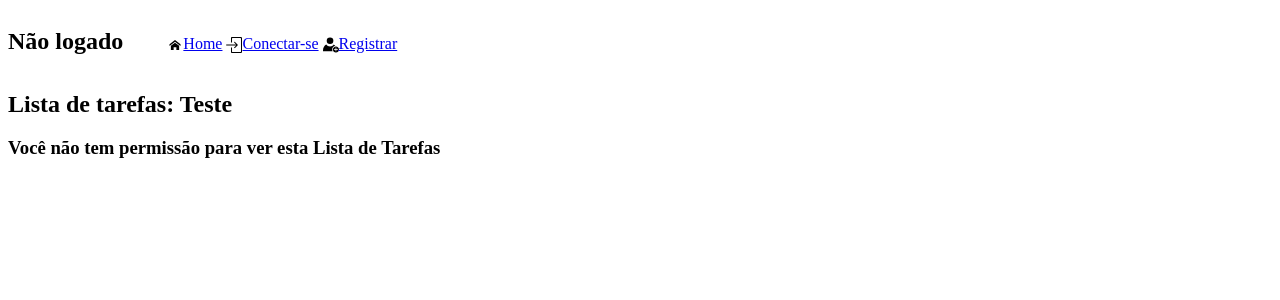
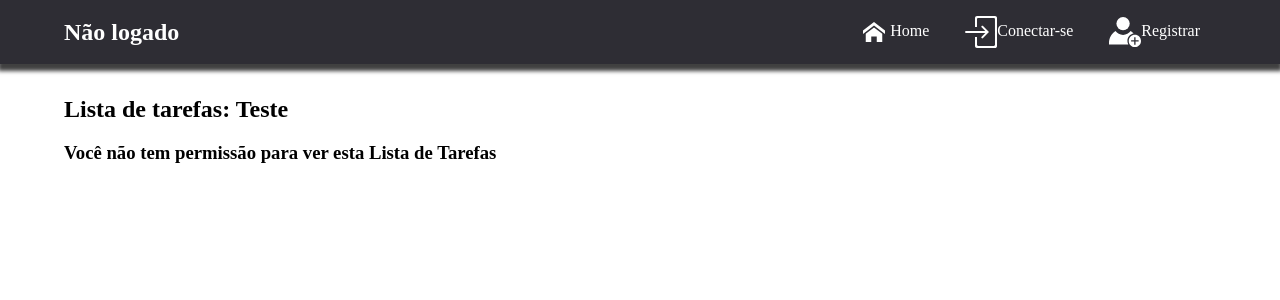
Before and after one commit to gabriel0alvesz/To-do_BD1, a Django app: page /lista/1 in a window 1280 px wide. Shown: the top 300 px of the page. Run offline with Django 4.2, Linux system fonts and the light colour scheme; data comes from the database, SQL or seed files in the repository.

Commit message:
Acabando o site - HTML Completo

```diff
--- a/TPBD1/lista_tarefas/static/scripts/controle_tarefas.js
+++ b/TPBD1/lista_tarefas/static/scripts/controle_tarefas.js
@@ -157,7 +157,15 @@ function pullBanco(){
                 tarefas.innerHTML = texto
             }
             else{
-                tarefas.innerHTML = "Não existe nenhuma tarefa nesta Lista"
+                texto = '<div class="tarefa" id="header_tarefas">'
+                texto += '<tag>Descrição da tarefa</tag>'
+                texto += '<tag>Data de Criação</tag>'
+                texto += '<tag>Data de Vencimento</tag>'
+                texto += '<tag>Concluída?</tag>'
+                texto += '<tag>Deletar?</tag>'
+                texto += '</div>'
+                texto += "Não existe nenhuma tarefa nesta Lista"
+                tarefas.innerHTML = texto
             }
         }
         else{
--- a/TPBD1/lista_tarefas/static/styles/lista.css
+++ b/TPBD1/lista_tarefas/static/styles/lista.css
@@ -9,6 +9,16 @@
     width: 1.4rem;
 }
 
+.tarefas {
+    margin-top: 1.5rem;
+    margin-bottom: 1.5rem;
+}
+
+#header_tarefas {
+    padding-bottom: 1rem;
+    font-size: 1.3rem;
+}
+
 .tarefas button{
     border: none;
     background-color: transparent;
@@ -17,12 +27,6 @@
     vertical-align: middle;
     width: auto;
     text-align: start;
-}
-
-#header_tarefas {
-    padding-top: 1rem;
-    padding-bottom: 1rem;
-    font-size: 1.3rem;
 }
 
 .nome_lista {
@@ -36,12 +40,8 @@
 
 .funcionalidade_adicional_tarefas {
     display: grid;
-    grid-template-columns: 49% 49%;
-    gap: 2%;
-}
-
-.funcionalidade_adicional_tarefas h2 {
-    margin: 0%;
+    grid-template-columns: 49% auto 49%;
+    gap: 1%;
 }
 
 .nova_tarefa {
--- a/TPBD1/lista_tarefas/static/styles/style.css
+++ b/TPBD1/lista_tarefas/static/styles/style.css
@@ -2,29 +2,68 @@
     box-sizing: border-box;
 }
 
-.icon_home{
-    width: 1em;
-}
-nav h2 {
-    display: inline;
+body {
+    margin: 0;
 }
 
-nav ul{
-    list-style: none;
+.icon_home{
+    width: 2rem;
+    filter: invert(1);
+}
+
+.main_nav {
+    display: flex;
+    flex-wrap: nowrap;
+    justify-content: space-between;
+    align-items: center;
+    background-color: hsla(245, 7%, 19%, 1);
+    color: white;
+    box-shadow: 0px 5px 4px 2px rgba(0, 0, 0, 0.75);
+    padding-left: 5%;
+    padding-right: 5%;
 }
 
 .main_nav h2 {
+    margin-top: 1rem;
+    margin-bottom: 1rem;
     display: inline-block;
 }
 
 .main_nav ul {
+    margin: 0;
+    padding: 0;
+    list-style: none;
+}
+
+.main_nav li {
     display: inline-block;
 }
 
-.main_nav ul li {
-    display: inline-block;
+.main_nav a {
+    color: white;
+    text-decoration: none;
+    padding: 1rem;
+    display: block;
+    transition: 0.75s;
 }
 
-.main_nav ul li img {
+.main_nav a:hover {
+    background-color: hsla(249, 7%, 27%, 1);
+}
+
+.main_nav img {
     vertical-align: middle;
 }
+
+.vl {
+    border: 1px solid hsl(45, 2%, 37%);
+    width: 0;
+}
+
+.corpo {
+    padding: 2rem 5% 2rem 5%;
+}
+
+.corpo h2 {
+    margin: 0;
+}
--- a/TPBD1/lista_tarefas/templates/lista_tarefas/layout.html
+++ b/TPBD1/lista_tarefas/templates/lista_tarefas/layout.html
@@ -13,17 +13,17 @@
     <body>
         <nav class="main_nav">
         {% if user.is_authenticated %}
-            <h2>Bem-Vindo {{ usuario.nome }}</h2>
-            <ul>
+            <h2 class="main_nav_title">Bem-Vindo {{ usuario.nome }}</h2>
+            <ul class="main_nav_options">
                 <li><a href="{% url 'home' %}"><img src="{% static 'icons/home.svg' %}" alt="Home" class="icon_home">Home</a></li>
-                <li><a class="nav-link" href="{% url 'logout' %}"><img src="{% static 'icons/logout.svg' %}" alt="Desconectar" class="icon_home">Desconectar</a></li>
+                <li><a href="{% url 'logout' %}"><img src="{% static 'icons/logout.svg' %}" alt="Desconectar" class="icon_home">Desconectar</a></li>
             </ul>
         {% else %}
-            <h2>Não logado</h2>
-            <ul>
+            <h2 lass="main_nav_title">Não logado</h2>
+            <ul class="main_nav_options">
                 <li><a href="{% url 'home' %}"><img src="{% static 'icons/home.svg' %}" alt="Home" class="icon_home">Home</a></li>
-                <li><a class="nav-link" href="{% url 'login' %}"><img src="{% static 'icons/login.svg' %}" alt="Conectar-se" class="icon_home">Conectar-se</a></li>
-                <li><a class="nav-link" href="{% url 'registrar' %}"><img src="{% static 'icons/register.svg' %}" alt="Registrar" class="icon_home">Registrar</a></li>
+                <li><a href="{% url 'login' %}"><img src="{% static 'icons/login.svg' %}" alt="Conectar-se" class="icon_home">Conectar-se</a></li>
+                <li><a href="{% url 'registrar' %}"><img src="{% static 'icons/register.svg' %}" alt="Registrar" class="icon_home">Registrar</a></li>
             </ul>
         {% endif %}
         </nav>
--- a/TPBD1/lista_tarefas/templates/lista_tarefas/lista.html
+++ b/TPBD1/lista_tarefas/templates/lista_tarefas/lista.html
@@ -59,7 +59,7 @@
                     <div class="btn_lmp"><button onclick="limpar_campos()">Limpar Campos</button></div>
                 </div>
             </div>
-
+            <div class="vl"></div>
             <div class="convidar_usuario">
                 <h2>Convidar um usuário</h2>
                 {% if nao_convidado|length > 0 %}
```
Also changed, not shown: TPBD1/lista_tarefas/static/scripts/att_convite.js (+10 -4 lines), TPBD1/lista_tarefas/static/styles/home.css (+49 -5 lines), TPBD1/lista_tarefas/templates/lista_tarefas/home.html (+19 -8 lines), TPBD1/lista_tarefas/static/icons/check_mark.png (added), TPBD1/lista_tarefas/static/icons/checkbox_cross.png (added).
